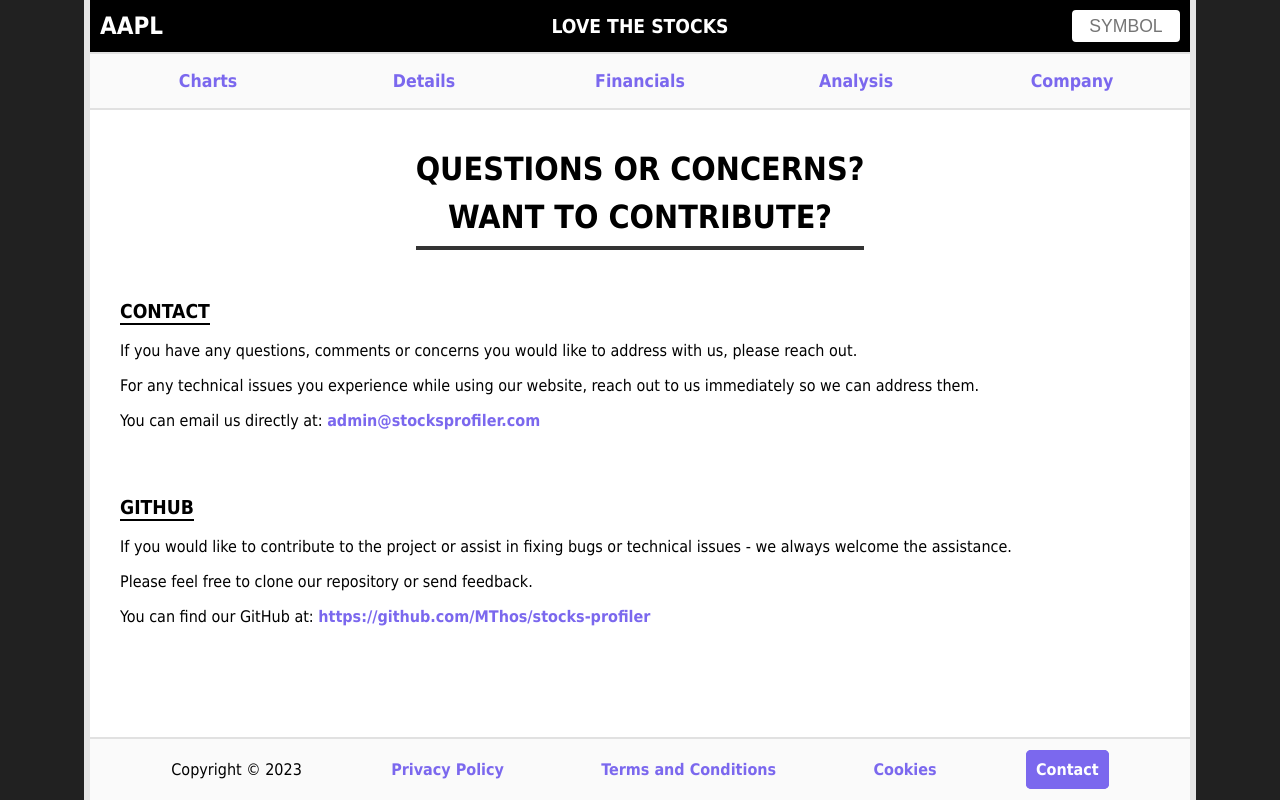
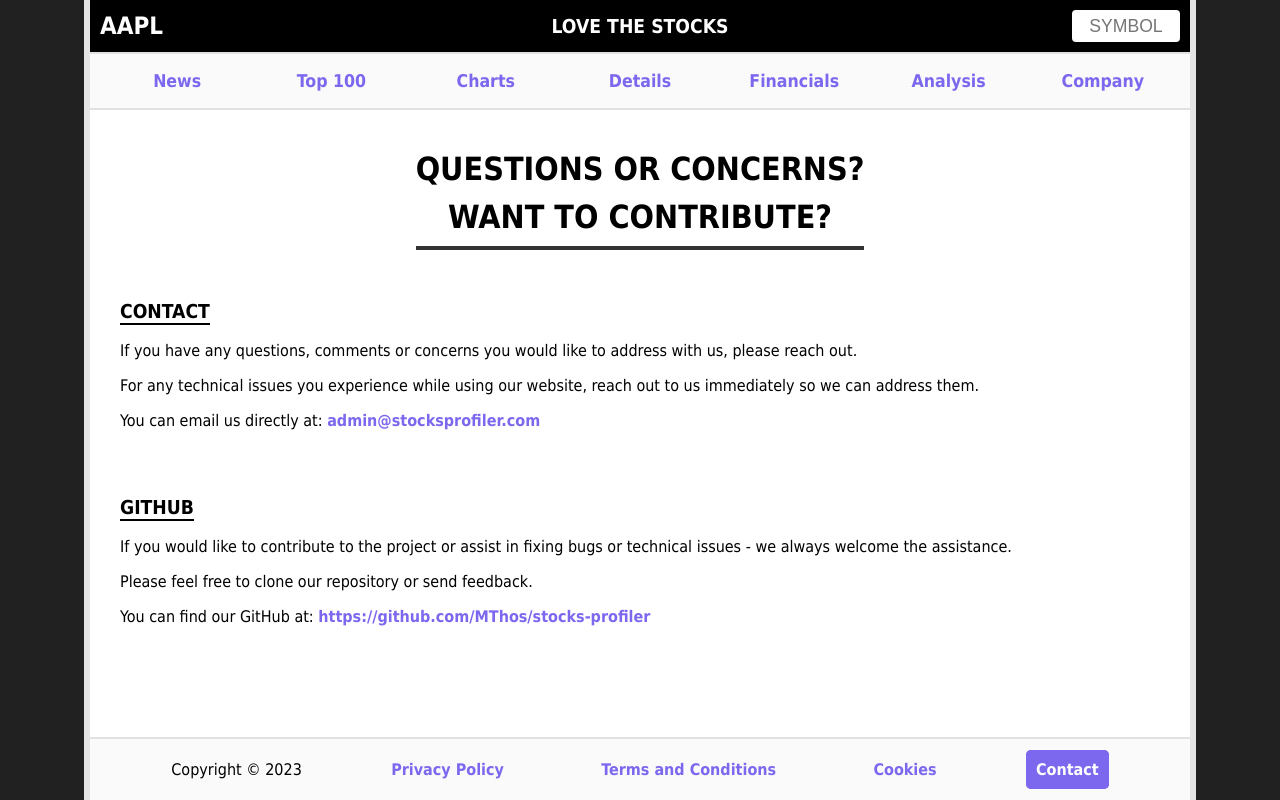
Before and after one commit to MThos/StocksProfiler, a React (Create React App) app: page /contact in a window 1280 px wide. Built offline with nearby package versions, Linux system fonts and the light colour scheme; no server answers; a web font is replaced by a local one.

Commit message:
added /news and /top links

```diff
--- a/src/components/Navbar.js
+++ b/src/components/Navbar.js
@@ -8,7 +8,9 @@ const Navbar = () => {
   return(
     <nav id="navbar">
       <ul>
-        <li><Link to="/charts" id="charts" className={active === "/charts" ? 'nav-active' : 'nav-link'} >Charts</Link></li>
+        <li><Link to="/news" id="top" className={active === "/news" ? 'nav-active' : 'nav-link'}>News</Link></li>
+        <li><Link to="/top" id="top" className={active === "/top" ? 'nav-active' : 'nav-link'}>Top 100</Link></li>
+        <li><Link to="/charts" id="charts" className={active === "/charts" ? 'nav-active' : 'nav-link'}>Charts</Link></li>
         <li><Link to="/details" id="details" className={active === "/details" ? 'nav-active' : 'nav-link'}>Details</Link></li>
         <li><Link to="/financials" id="financials" className={active === "/financials" ? 'nav-active' : 'nav-link'}>Financials</Link></li>
         <li><Link to="/analysis" id="analysis" className={active === "/analysis" ? 'nav-active' : 'nav-link'}>Analysis</Link></li>
```
